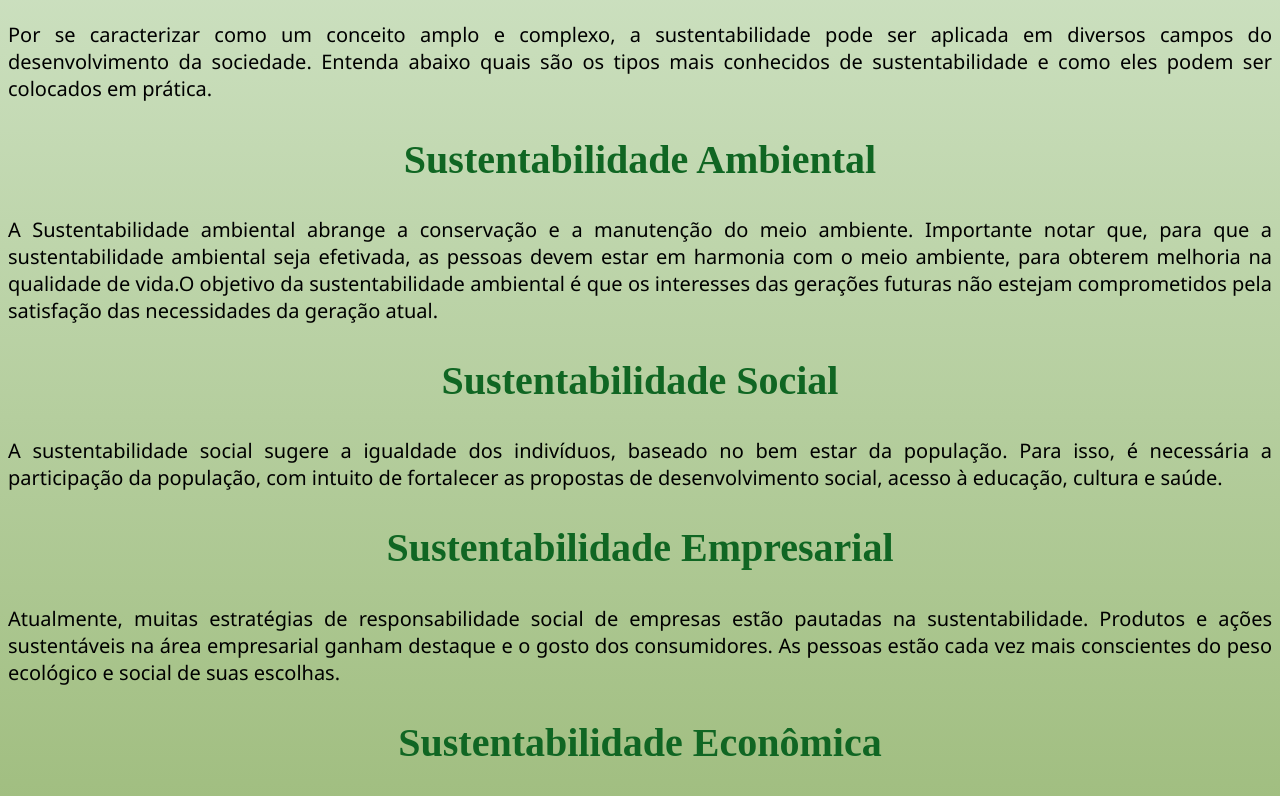
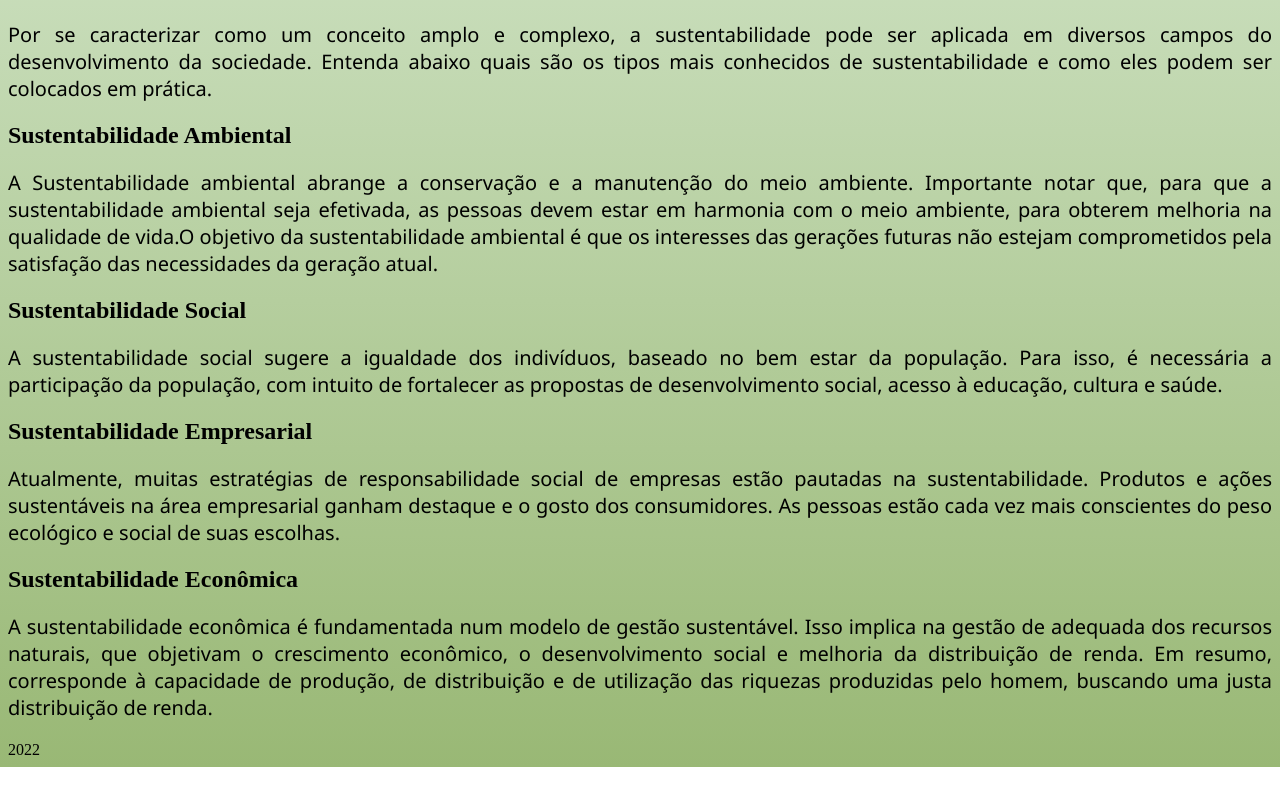
Before and after one commit to francellis/primeiro-repositorio, a plain HTML site: page nova-página.html in a window 1280 px wide. Shown: the part 484-1280 px from the top of the page. After the commit the page ends 1251 px from the top, so only its background shows below. Drawn offline with Linux system fonts and the light colour scheme.

Commit message:
Update nova-página.html

```diff
--- a/nova-página.html
+++ b/nova-página.html
@@ -34,7 +34,7 @@
         podem ser colocados em prática.</p>
 
 
-        <h2 class="título"> Sustentabilidade Ambiental </h2>
+        <h2 class="titulo2"> Sustentabilidade Ambiental </h2>
 
          <p>A Sustentabilidade ambiental abrange a conservação e a manutenção do meio ambiente. Importante notar que, para
         que a sustentabilidade ambiental seja efetivada, as pessoas devem estar em harmonia com o meio ambiente, para
@@ -42,20 +42,20 @@
         futuras não estejam comprometidos pela satisfação das necessidades da geração atual.</p>
 
 
-        <h2 class="título">Sustentabilidade Social </h2>
+        <h2 class="titulo2">Sustentabilidade Social </h2>
 
         <p>A sustentabilidade social sugere a igualdade dos indivíduos, baseado no bem estar da população. Para isso, é
         necessária a participação da população, com intuito de fortalecer as propostas de desenvolvimento social, acesso
         à educação, cultura e saúde.</p>
 
-        <h2 class="título"> Sustentabilidade Empresarial </h2>
+        <h2 class="titulo2"> Sustentabilidade Empresarial </h2>
 
         <p>Atualmente, muitas estratégias de responsabilidade social de empresas estão pautadas na sustentabilidade.
         Produtos e ações sustentáveis na área empresarial ganham destaque e o gosto dos consumidores. As pessoas estão
         cada vez mais conscientes do peso ecológico e social de suas escolhas.</p>
 
 
-        <h2 class="título"> Sustentabilidade Econômica </h2>
+        <h2 class="titulo2"> Sustentabilidade Econômica </h2>
 
         <p>A sustentabilidade econômica é fundamentada num modelo de gestão sustentável. Isso implica na gestão de adequada
         dos recursos naturais, que objetivam o crescimento econômico, o desenvolvimento social e melhoria da
```
